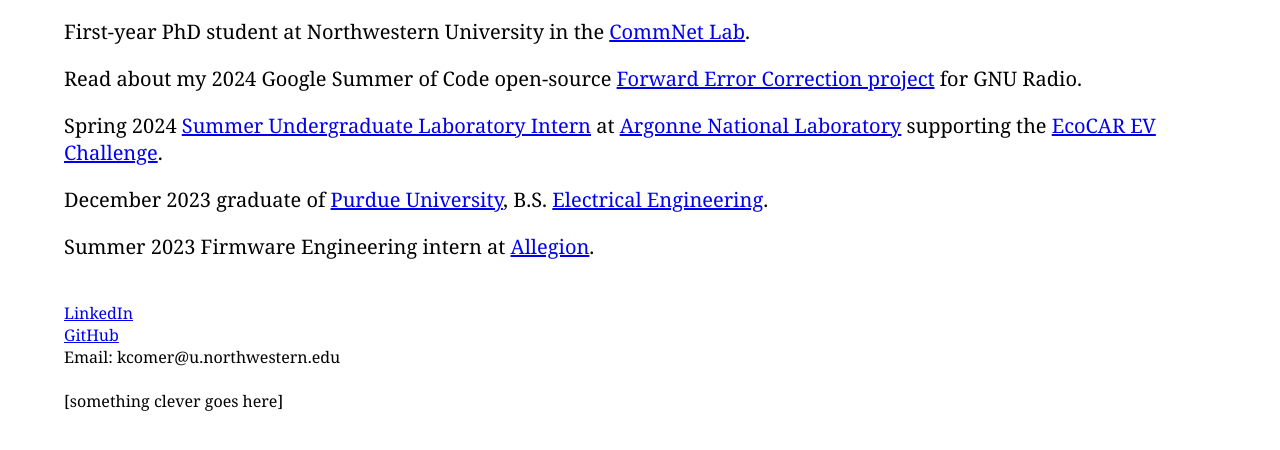
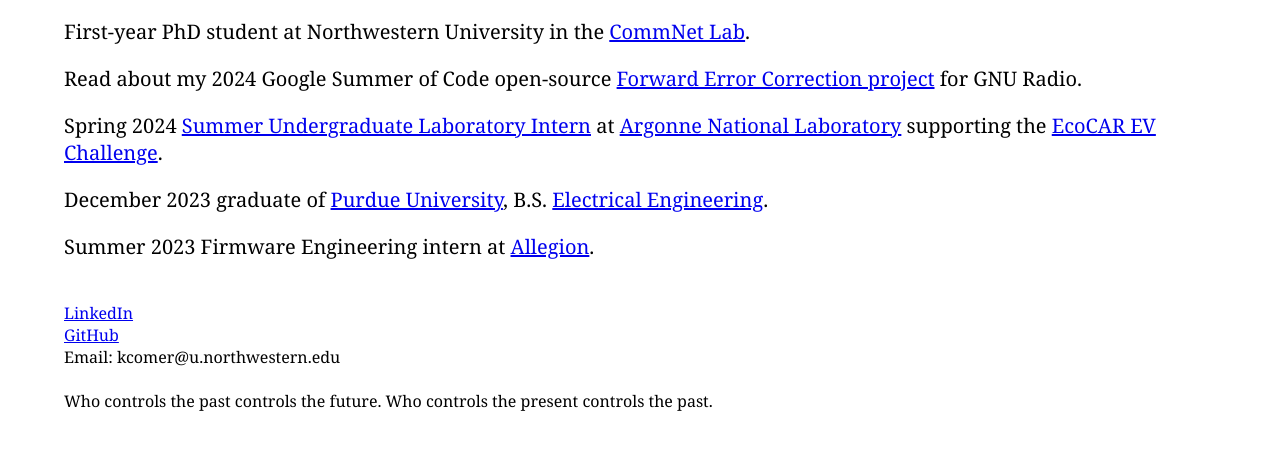
Before and after one commit to kaylacomer/kaylacomer.github.io, a plain HTML site: page index.html in a window 1280 px wide. Shown: the part 110-560 px from the top of the page. Drawn offline with Linux system fonts and the light colour scheme.

Commit message:
1984 quote

```diff
--- a/index.html
+++ b/index.html
@@ -48,7 +48,7 @@
 Email: kcomer@u.northwestern.edu
 <br>
 <br>
-[something clever goes here]
+Who controls the past controls the future. Who controls the present controls the past.
 
 </body>
 </html>
```
